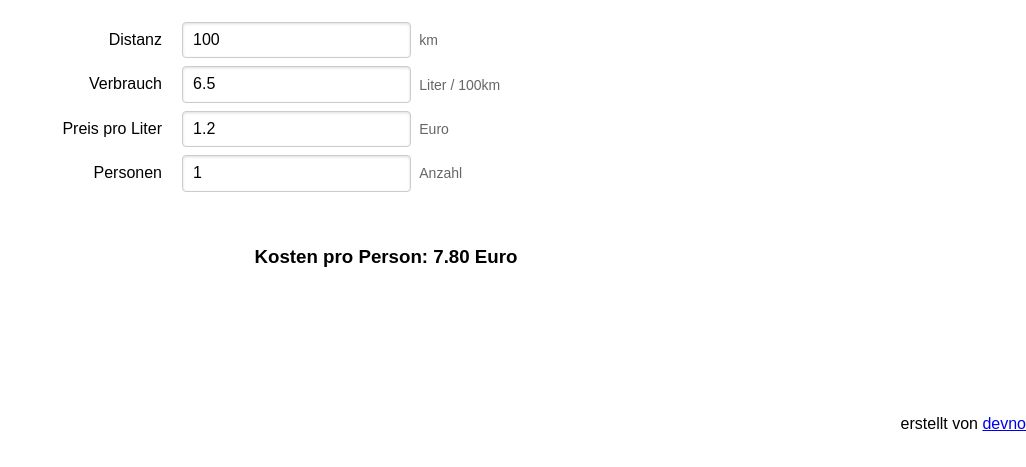
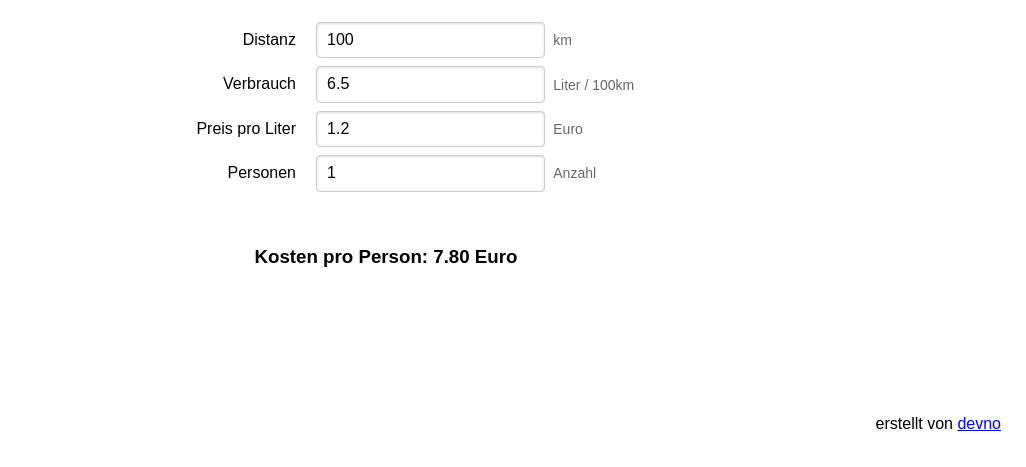
Before and after one commit to devno/Fahrtkosten-Rechner, a plain HTML site: page index.html in a window 1280 px wide. Shown: the part 51-518 px from the top of the page, without its empty margins (254-1280 px from the left). Drawn offline with nearby package versions, Linux system fonts and the light colour scheme.

Commit message:
CSS fixes

```diff
--- a/index.html
+++ b/index.html
@@ -3,14 +3,14 @@
         <title>Fahrtkosten Rechner</title>
         <script src="https://cdn.jsdelivr.net/npm/vue/dist/vue.js"></script>
         <link rel="stylesheet" href="https://unpkg.com/purecss@1.0.0/build/pure-min.css" integrity="sha384-nn4HPE8lTHyVtfCBi5yW9d20FjT8BJwUXyWZT9InLYax14RDjBj46LmSztkmNP9w" crossorigin="anonymous">
+        <link rel="stylesheet" href="https://unpkg.com/purecss@1.0.0/build/grids-responsive-min.css">
         <link rel="stylesheet" href="style.css">
+        <meta name="viewport" content="width=device-width, initial-scale=1.0, maximum-scale=1.0">
     </head>
     <body>
         <div id="app" >
             <div class="pure-g">
-                <div class="pure-u-1-5">
-                </div>
-                <div class="pure-u-3-5 content">
+                <div class="pure-u-1 pure-md-3-5 content">
                     <div class="pure-u-1 header">
                         <h2>Fartkosten-Rechner</h2>
                     </div>
@@ -45,8 +45,6 @@
                         <h3>Kosten pro Person: {{ parseFloat(Math.round(distanceKm * fuelPer100Km / 100 * fuelPricePerLiter * 100) / persons / 100).toFixed(2)}} Euro</h3>
                     </div>
                 </div>
-                <div class="pure-u-1-5">
-                </div>
                 <div class="pure-u-1 footer">
                         <span>erstellt von <a href="https://www.devno.com">devno</a></span>
                     </div>
--- a/style.css
+++ b/style.css
@@ -1,9 +1,25 @@
 .header, .result{
     text-align: center;
+}
+
+@media screen and (min-width: 500px){
+    .content form{
+        margin-left: auto;
+        margin-right: auto;
+        max-width: 500px;
+    }
+}
+
+@media screen and (max-width: 500px){
+    body
+    {
+        font-size: 6vw;
+    }
 }
 
 .footer{
     text-align: right;
     margin-top: 10%;
+    margin-right: 25px;
     font-weight: lighter;
 }
```
